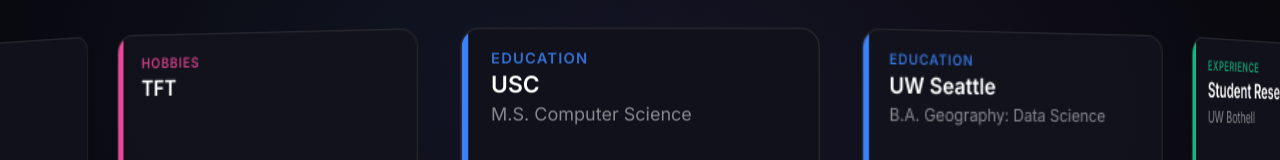
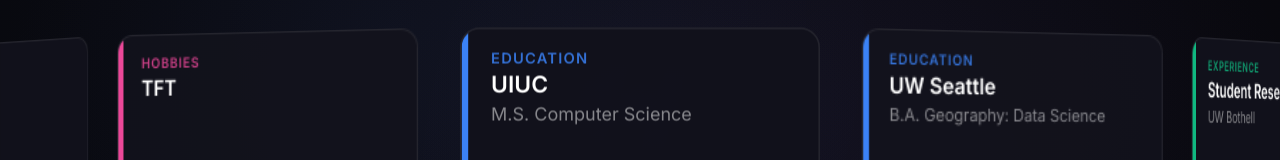
Before and after one commit to eugene-cheung/my-website, a React (Vite) app: page / in a window 1280 px wide. Shown: the part 293-453 px from the top of the page. Built offline with nearby package versions, Linux system fonts and the light colour scheme.

Commit message:
updated education

```diff
--- a/src/data/resumeData.js
+++ b/src/data/resumeData.js
@@ -11,17 +11,17 @@
 export const cards = [
   // ===== EDUCATION =====
   {
-    id: 'edu-usc',
+    id: 'edu-uiuc',
     category: 'education',
-    title: 'USC',
+    title: 'UIUC',
     subtitle: 'M.S. Computer Science',
     preview: 'Aug 2026 – May 2028',
     width: 280,
     height: 160,
     expanded: {
-      heading: 'University of Southern California',
+      heading: 'University of Illinois Urbana-Champaign',
       subheading: 'Master of Science in Computer Science',
-      meta: 'Los Angeles, CA  ·  Aug. 2026 – May 2028',
+      meta: 'Urbana-Champaign, IL  ·  Aug. 2026 – May 2028',
     },
   },
   {
--- a/src/utils/bentoLayout.js
+++ b/src/utils/bentoLayout.js
@@ -18,7 +18,7 @@
 
 const BENTO_ORDER = [
   'exp-customboxes',
-  'edu-usc',
+  'edu-uiuc',
   'contact',
   'exp-researcher',
   'edu-uw',
```
